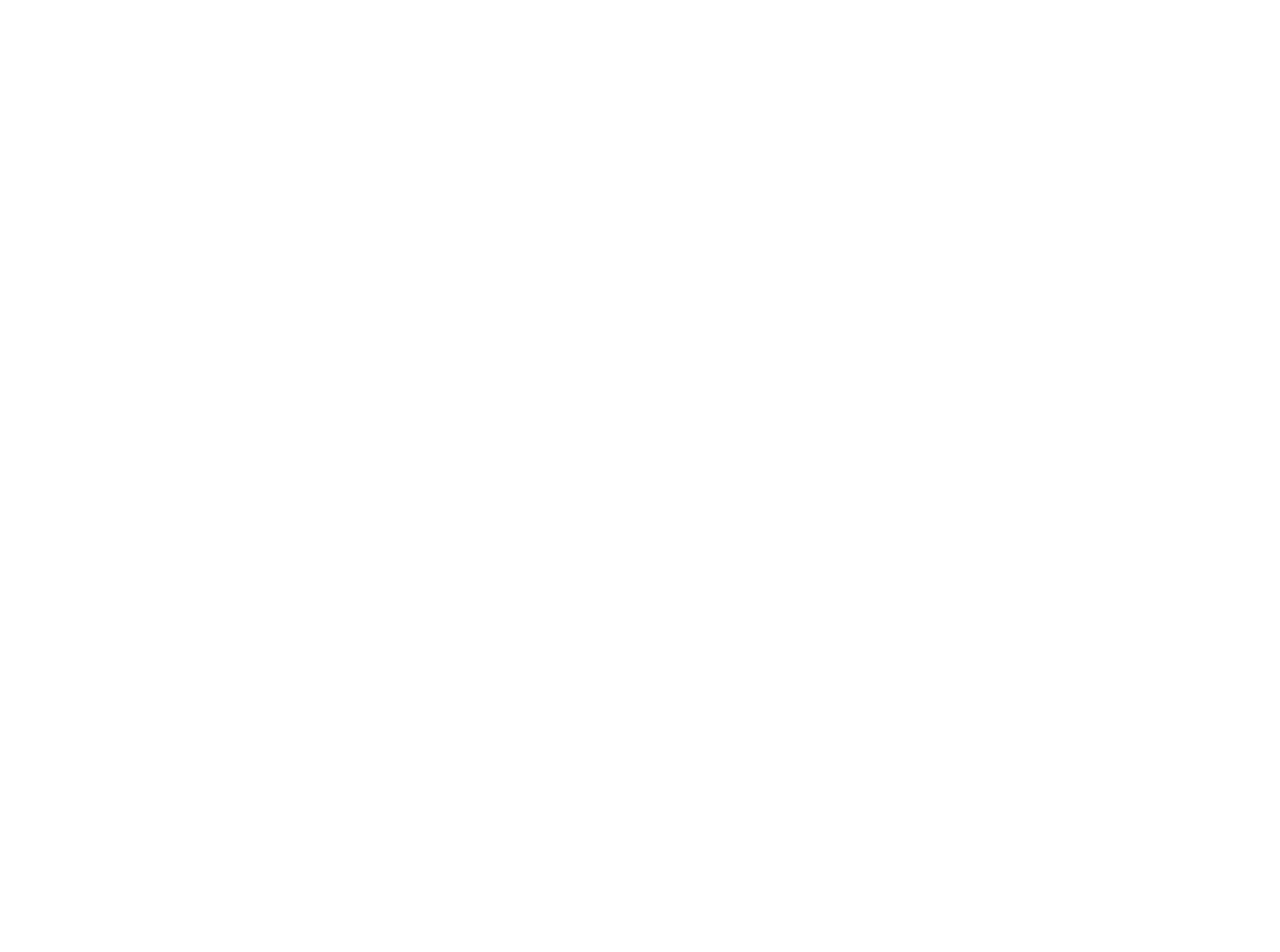
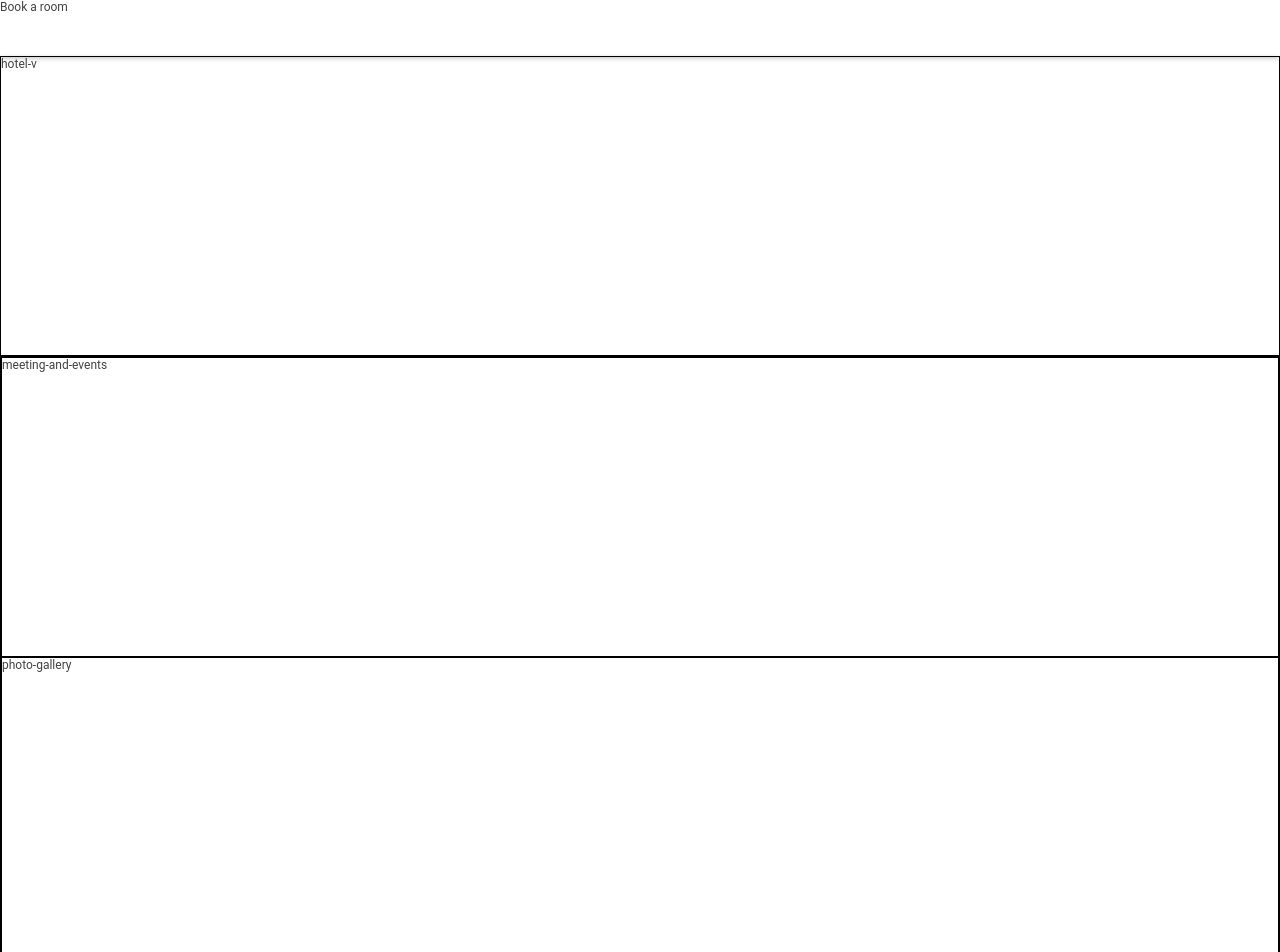
Before and after one commit to fancn21th/0_40_Match_Final_Module_B, a plain HTML site: page index.html in a window 1280 px wide. Shown: the top 952 px of the page. Before the commit the page ends 800 px from the top, so only its background shows below. Drawn offline with Linux system fonts and the light colour scheme.

Commit message:
basic structure

```diff
--- a/assets/css/main.css
+++ b/assets/css/main.css
@@ -1,3 +1,6 @@
+/*
+ * 默认样式
+ */
 body, html {
     margin: 0;
     padding: 0;
@@ -14,3 +17,104 @@ body {
 h1, h2, h3, h4, h5 {
     margin: 0;
 }
+
+header, section, footer, div, article {
+    box-sizing: border-box;
+}
+
+section {
+    border: 1px solid black;
+}
+
+/*
+ *
+ * Common
+ *
+ */
+
+/*
+ *
+ * Header
+ *
+ */
+.header {
+    box-shadow: 0 2px 5px rgba(0, 0, 0, 0.26);
+    min-height: 56px;
+}
+
+/*
+ *
+ * Main
+ *
+ */
+main {
+    box-shadow: 0 2px 5px rgba(0, 0, 0, 0.26);
+    width: 100%;
+    margin-left: auto;
+    margin-right: auto;
+}
+/*
+ *
+ * hotel-v
+ *
+ */
+.hotel-v {
+    width: 100%;
+    height: 300px;
+}
+/*
+ *
+ * meeting-and-events
+ *
+ */
+.meeting-and-events {
+    width: 100%;
+    height: 300px;
+}
+/*
+ *
+ * photo-gallery
+ *
+ */
+.photo-gallery {
+    width: 100%;
+    height: 300px;
+}
+/*
+ *
+ * testimonials
+ *
+ */
+.testimonials {
+    width: 100%;
+    height: 300px;
+}
+/*
+ *
+ * hotel-detail
+ *
+ */
+.hotel-detail {
+    width: 100%;
+    height: 300px;
+}
+/*
+ *
+ * testimonials
+ *
+ */
+.things-to-do {
+    width: 100%;
+    height: 300px;
+}
+/*
+ *
+ * Footer
+ *
+ */
+
+footer {
+    border-top: 1px solid #E0E0E0;
+    width: 100%;
+    height: 300px;
+}
--- a/assets/css/responsive.css
+++ b/assets/css/responsive.css
@@ -0,0 +1,9 @@
+/*
+ * 响应式样式
+ */
+
+.container {
+    width: 100%;
+    display: flex;
+    flex-wrap: wrap;
+}
--- a/index.html
+++ b/index.html
@@ -2,9 +2,39 @@
 <html lang="en">
 <head>
     <meta charset="UTF-8">
-    <title>Responsive Pages</title>
+    <meta name="viewport" content="width=device-width,initial-scale=1">
+    <title>Hotel V</title>
+    <link rel="stylesheet" type="text/css" href="assets/css/main.css">
+    <link rel="stylesheet" type="text/css" href="assets/css/responsive.css">
 </head>
 <body>
-
+    <header class="header">
+        Book a room
+    </header>
+    <main class="container">
+        <section class="hotel-v">
+            hotel-v
+        </section>
+        <section class="container">
+            <section class="meeting-and-events">
+                meeting-and-events
+            </section>
+            <section class="photo-gallery">
+                photo-gallery
+            </section>
+            <section class="testimonials">
+                testimonials
+            </section>
+        </section>
+        <section class="hotel-detail">
+            hotel-detail
+        </section>
+        <section class="things-to-do">
+            things-to-do
+        </section>
+    </main>
+    <footer>
+        @2015. WorldSkills.
+    </footer>
 </body>
 </html>
```
